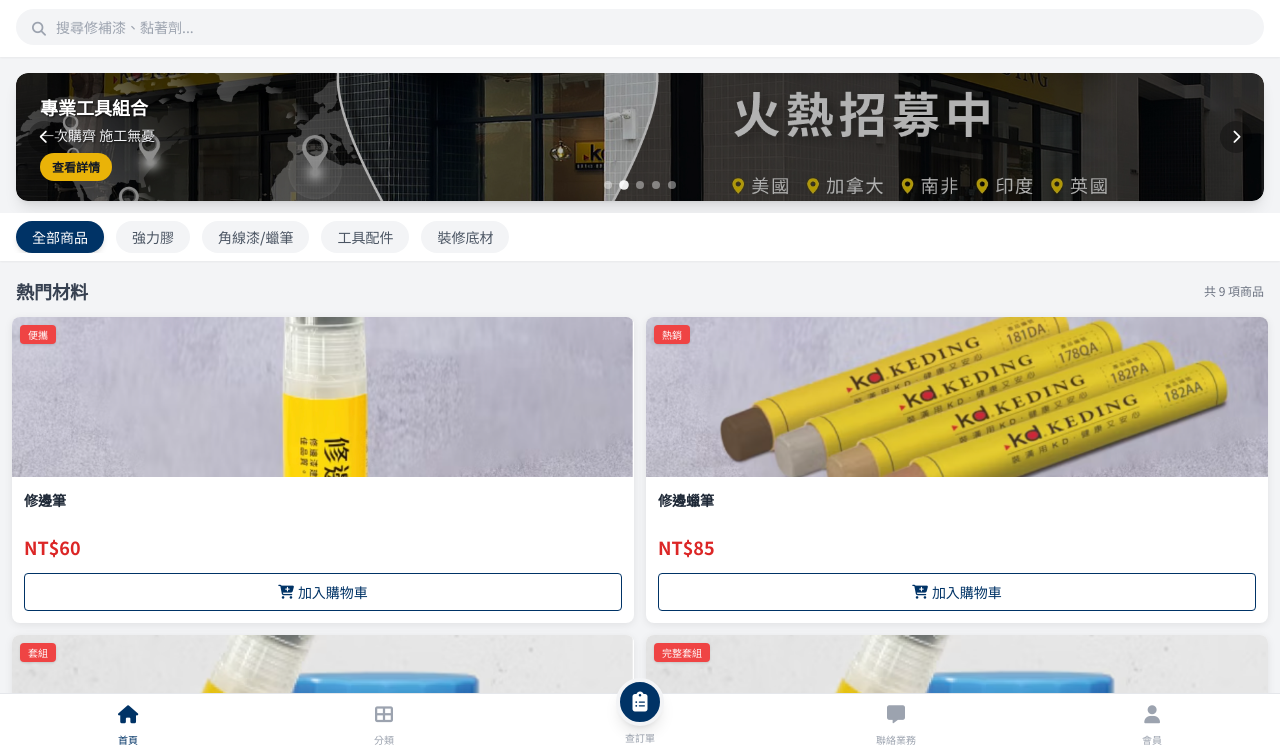
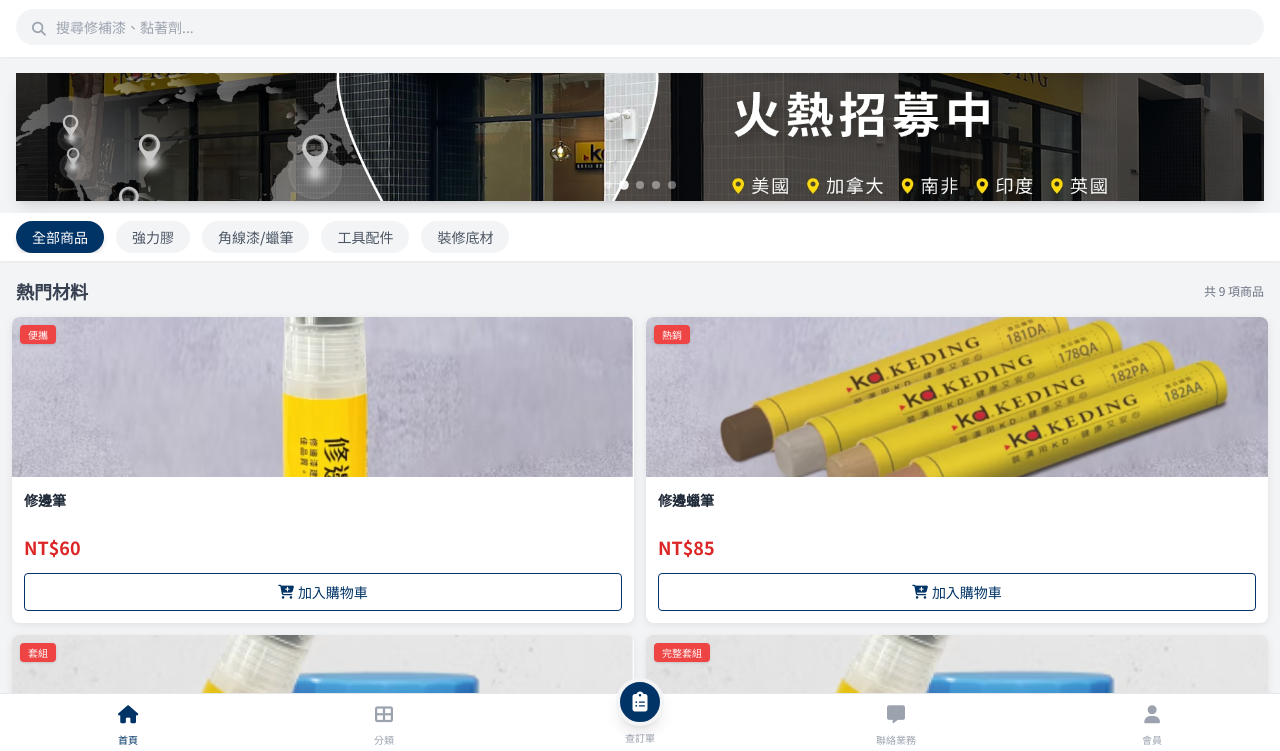
Before and after one commit to Irenelin115/kd-ec-mobile, a plain HTML site: page index.html in a window 1280 px wide. Shown: the part 47-798 px from the top of the page. Drawn offline with nearby package versions, Linux system fonts and the light colour scheme.

Commit message:
Simplify banner carousel for clean image display
- Remove rounded corners to maximize image display area
- Remove left/right navigation arrows for cleaner look
- Remove text overlays and buttons that cover designer's artwork
- Keep only bottom indicators for slide navigation
- Maintain auto-play and click-to-navigate functionality
- Preserve image fallback for loading failures
- Allow full appreciation of Banner1-5 design work

🤖 Generated with [Claude Code](https://claude.ai/code)

Co-Authored-By: Claude <noreply@anthropic.com>

```diff
--- a/index.html
+++ b/index.html
@@ -174,40 +174,6 @@
             transform: scale(1.2);
         }
 
-        .banner-nav {
-            position: absolute;
-            top: 50%;
-            transform: translateY(-50%);
-            width: 32px;
-            height: 32px;
-            border-radius: 50%;
-            background: rgba(0, 0, 0, 0.3);
-            color: white;
-            border: none;
-            cursor: pointer;
-            display: flex;
-            align-items: center;
-            justify-content: center;
-            font-size: 14px;
-            transition: all 0.3s ease;
-            z-index: 10;
-        }
-
-        .banner-nav:hover {
-            background: rgba(0, 0, 0, 0.5);
-        }
-
-        .banner-nav.prev {
-            left: 12px;
-        }
-
-        .banner-nav.next {
-            right: 12px;
-        }
-
-        .text-shadow {
-            text-shadow: 1px 1px 2px rgba(0, 0, 0, 0.8);
-        }
     </style>
 </head>
 <body class="bg-gray-100 text-gray-800">
@@ -244,19 +210,11 @@
 
     <!-- 2. Banner Carousel -->
     <div class="px-4 py-3">
-        <div class="w-full h-32 rounded-xl shadow-lg banner-carousel">
+        <div class="w-full h-32 shadow-lg banner-carousel">
             <!-- Banner slides container -->
             <div class="banner-slides" id="bannerSlides">
                 <!-- Banner slides will be injected here -->
             </div>
-
-            <!-- Navigation arrows -->
-            <button class="banner-nav prev" onclick="previousSlide()">
-                <i class="fas fa-chevron-left"></i>
-            </button>
-            <button class="banner-nav next" onclick="nextSlide()">
-                <i class="fas fa-chevron-right"></i>
-            </button>
 
             <!-- Indicators -->
             <div class="banner-indicators" id="bannerIndicators">
@@ -718,42 +676,27 @@
             {
                 id: 1,
                 image: '商品圖片/Banner1.jpg',
-                title: 'APP 下單享優惠',
-                subtitle: '綜合材料 滿千免運',
-                buttonText: '立即選購',
-                link: '#'
+                alt: '科定企業廣告1'
             },
             {
                 id: 2,
                 image: '商品圖片/Banner2.jpg',
-                title: '專業工具組合',
-                subtitle: '一次購齊 施工無憂',
-                buttonText: '查看詳情',
-                link: '#'
+                alt: '科定企業廣告2'
             },
             {
                 id: 3,
                 image: '商品圖片/Banner3.jpg',
-                title: '品質保證',
-                subtitle: '科定材料 值得信賴',
-                buttonText: '了解更多',
-                link: '#'
+                alt: '科定企業廣告3'
             },
             {
                 id: 4,
                 image: '商品圖片/Banner4.jpg',
-                title: '快速配送',
-                subtitle: '2-3日送達 方便快捷',
-                buttonText: '立即體驗',
-                link: '#'
+                alt: '科定企業廣告4'
             },
             {
                 id: 5,
                 image: '商品圖片/Banner5.jpg',
-                title: '會員專屬',
-                subtitle: '註冊享更多優惠',
-                buttonText: '加入會員',
-                link: '#'
+                alt: '科定企業廣告5'
             }
         ];
 
@@ -765,29 +708,18 @@
             const slidesContainer = document.getElementById('bannerSlides');
             const indicatorsContainer = document.getElementById('bannerIndicators');
 
-            // Render slides
+            // Render slides - clean images without overlays
             slidesContainer.innerHTML = banners.map(banner => `
-                <div class="banner-slide w-full h-32 relative rounded-xl overflow-hidden">
-                    <img src="${banner.image}" alt="${banner.title}"
+                <div class="banner-slide w-full h-32 relative overflow-hidden">
+                    <img src="${banner.image}" alt="${banner.alt}"
                          class="w-full h-full object-cover"
                          onerror="this.style.display='none'; this.nextElementSibling.style.display='flex';">
 
                     <!-- Fallback content if image fails to load -->
-                    <div class="w-full h-full bg-gradient-to-r from-gray-800 to-gray-900 flex items-center justify-between px-6 text-white" style="display: none;">
-                        <div class="z-10">
-                            <h2 class="text-lg font-bold mb-1">${banner.title}</h2>
-                            <p class="text-sm text-gray-300">${banner.subtitle}</p>
-                            <button class="mt-2 bg-yellow-500 text-gray-900 text-xs font-bold px-3 py-1.5 rounded-full">${banner.buttonText}</button>
-                        </div>
-                        <i class="fas fa-tools text-6xl text-white opacity-10"></i>
-                    </div>
-
-                    <!-- Text overlay on image -->
-                    <div class="absolute inset-0 bg-black bg-opacity-30 flex items-center justify-between px-6 text-white">
-                        <div class="z-10">
-                            <h2 class="text-lg font-bold mb-1 text-shadow">${banner.title}</h2>
-                            <p class="text-sm text-gray-100 text-shadow">${banner.subtitle}</p>
-                            <button class="mt-2 bg-yellow-500 text-gray-900 text-xs font-bold px-3 py-1.5 rounded-full hover:bg-yellow-400 transition-colors">${banner.buttonText}</button>
+                    <div class="w-full h-full bg-gradient-to-r from-gray-800 to-gray-900 flex items-center justify-center text-white" style="display: none;">
+                        <div class="text-center">
+                            <i class="fas fa-tools text-4xl mb-2 opacity-50"></i>
+                            <p class="text-sm">載入中...</p>
                         </div>
                     </div>
                 </div>
@@ -811,14 +743,6 @@
         // Next slide
         function nextSlide() {
             currentSlide = (currentSlide + 1) % banners.length;
-            updateCarousel();
-            updateIndicators();
-            resetAutoSlide();
-        }
-
-        // Previous slide
-        function previousSlide() {
-            currentSlide = (currentSlide - 1 + banners.length) % banners.length;
             updateCarousel();
             updateIndicators();
             resetAutoSlide();
```
Also changed, not shown: 1 other file.
